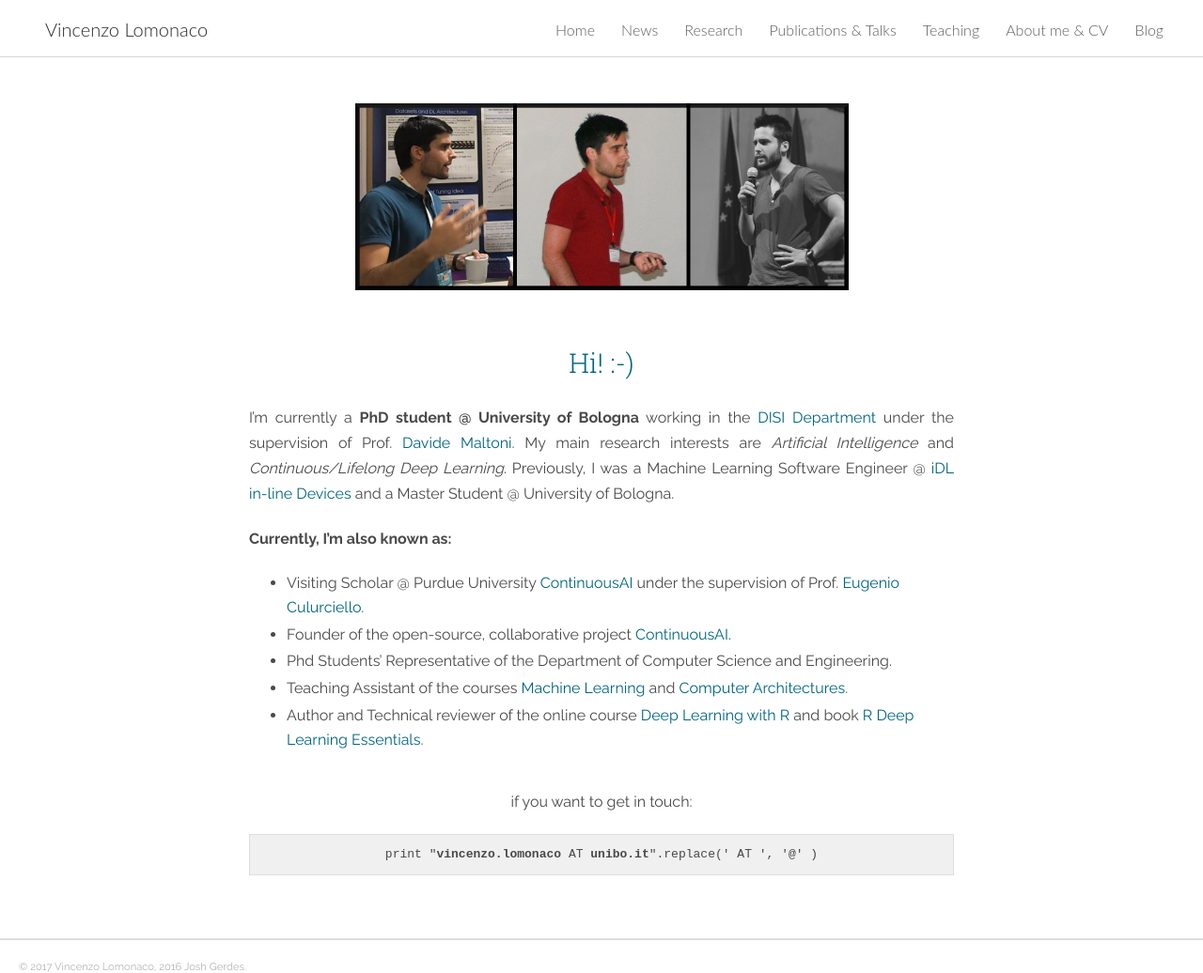
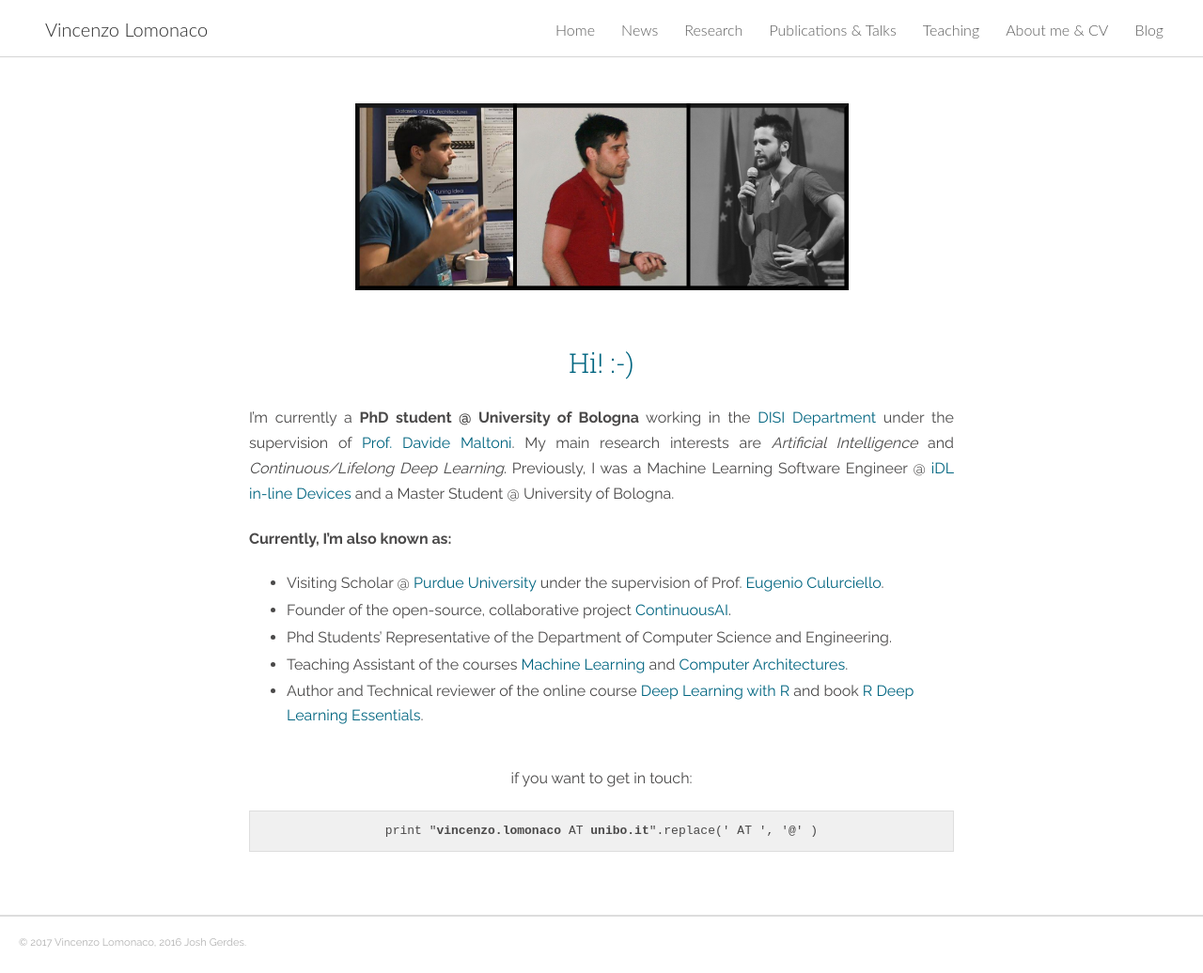
Before and after one commit to vlomonaco/website, a Jekyll site: the page built from home.md, in a window 1280 px wide and 1036 px high. Shown: the whole window at 94% size. Built offline with Jekyll 4.4.1, drawn with Linux system fonts in a browser that asks for light colours; nearby versions of some CDN libraries.

Commit message:
intro and news fixed

```diff
--- a/_includes/home_content.html
+++ b/_includes/home_content.html
@@ -2,14 +2,14 @@
 
 <h3 style="text-align:center; margin-bottom:30px; color: rgba(0,101,128,1.0000000000);"> Hi! :-)</h3>
 
-<p>I’m currently a <strong>PhD student @ University of Bologna</strong> working in the <a href="http://www.cse.unibo.it/en">DISI Department</a> under the supervision of Prof. <a href="https://www.unibo.it/sitoweb/davide.maltoni/en">Davide Maltoni</a>.
+<p>I’m currently a <strong>PhD student @ University of Bologna</strong> working in the <a href="http://www.cse.unibo.it/en">DISI Department</a> under the supervision of <a target="_blank" href="https://www.unibo.it/sitoweb/davide.maltoni/en">Prof. Davide Maltoni</a>.
 My main research interests are <em>Artificial Intelligence</em> and <em> Continuous/Lifelong Deep Learning</em>. Previously, I was a Machine Learning Software Engineer @ <a href="http://www.moistori.com/">iDL in-line Devices</a> and a Master Student @ University of Bologna.
 <br /></p>
 
 <p><strong>Currently, I’m also known as:</strong></p>
 
 <ul style="margin-bottom:40px">
-	<li>Visiting Scholar @ Purdue University <a href="http://continuousai.com">ContinuousAI</a> under the supervision of Prof. <a href='https://e-lab.github.io/html/contact-eugenio-culurciello.html'>Eugenio Culurciello</a>.</li>
+	<li>Visiting Scholar @ <a target="_blank" href="http://purdue.edu/">Purdue University</a> under the supervision of Prof. <a target="_blank" href='https://e-lab.github.io/html/contact-eugenio-culurciello.html'>Eugenio Culurciello</a>.</li>
 	<li>Founder of the open-source, collaborative project <a href="http://continuousai.com">ContinuousAI</a>.</li>
   <li>Phd Students’ Representative of the Department of Computer Science and Engineering. <br /></li>
   <li>Teaching Assistant of the courses <a href="http://bias.csr.unibo.it/maltoni/ml/">Machine Learning</a> and <a href="http://bias.csr.unibo.it/maltoni/arc/">Computer Architectures</a>. <br /></li>
```
